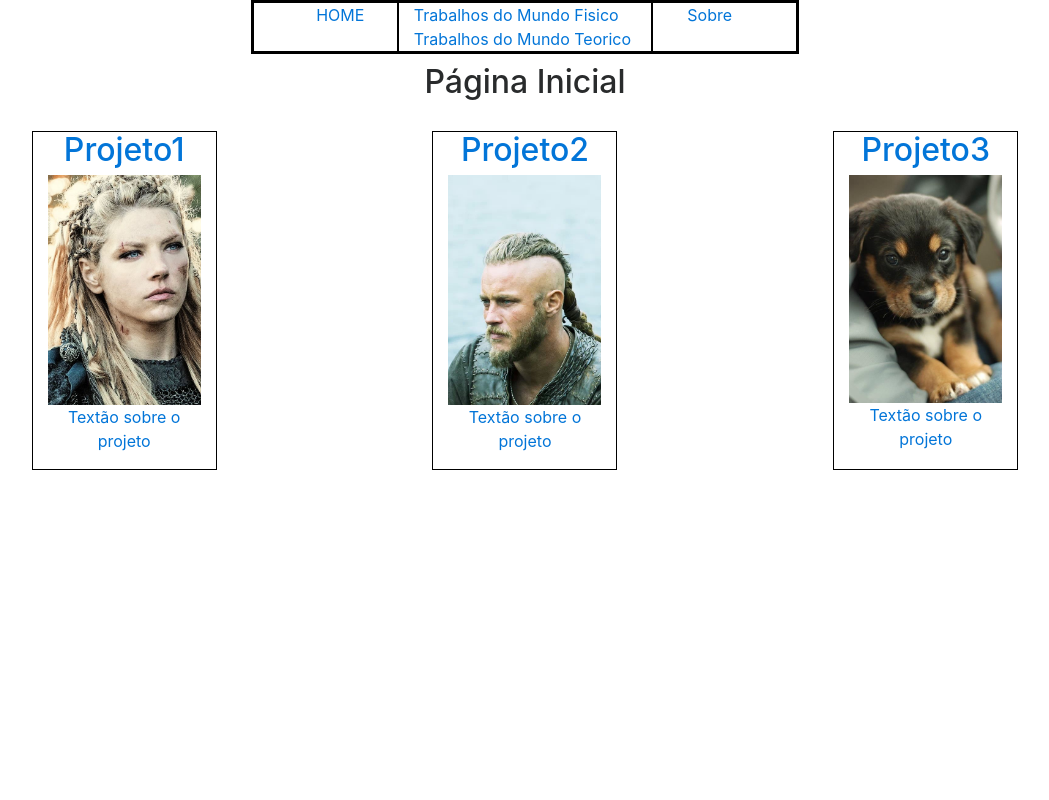
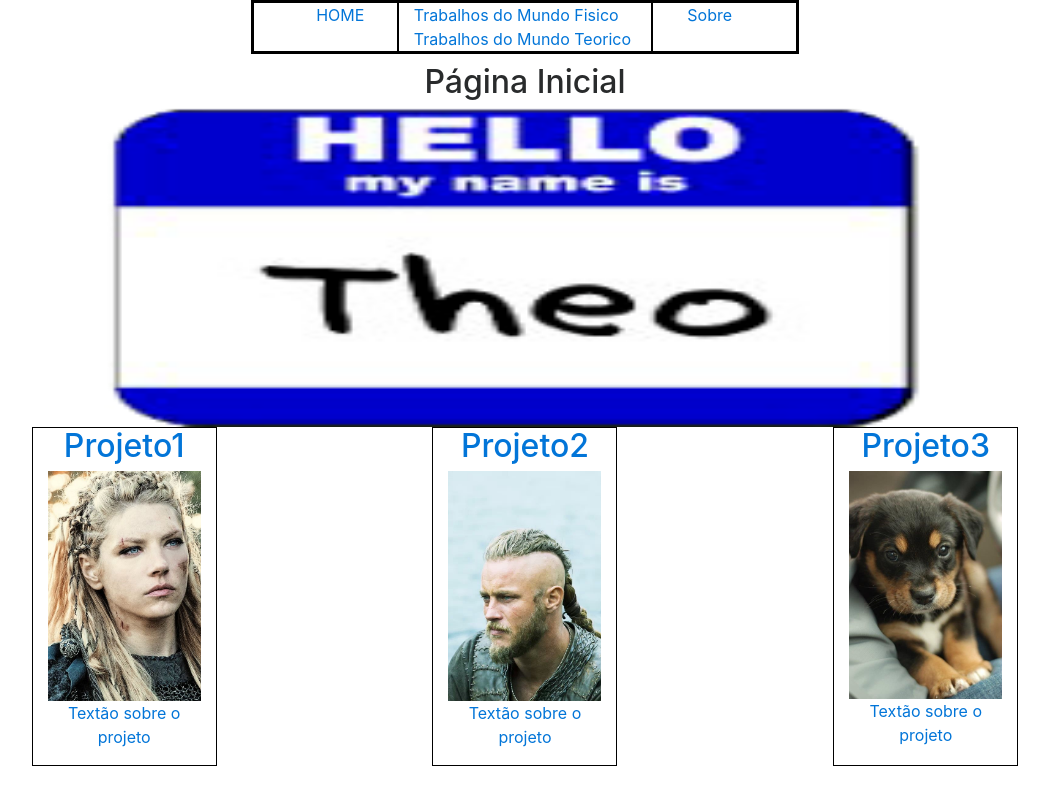
Before and after one commit to PhelipeMuller/Seu_Vagens, a plain HTML site: page Site/index.html in a window 1280 px wide. Shown: the whole page, without its empty margins (115-1164 px from the left). Drawn offline with Linux system fonts and the light colour scheme.

```diff
--- a/Site/index.html
+++ b/Site/index.html
@@ -33,9 +33,13 @@
 
 
 		<center>
+
 			<h2>Página Inicial</h2>
 			&nbsp;
-
+			<img src="image\Start-tag.png" height="40%" class="col-8">
+			&nbsp;
+			&nbsp;
+			&nbsp;
 			<div class='container row'>
 				<div class='col-2 linha container '>
 					<a href="projeto.html">
```
Also changed, not shown: Site/image/Start-tag.png (added), 9 other files.
